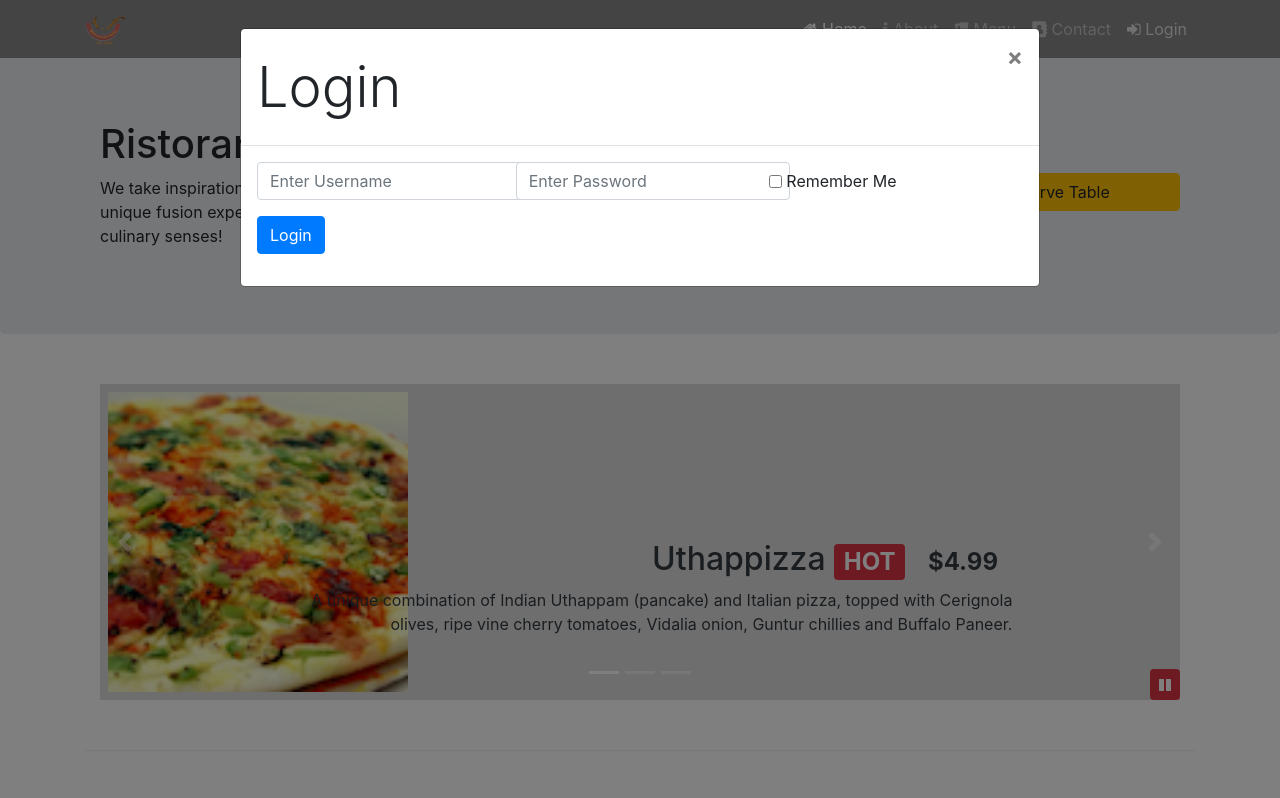
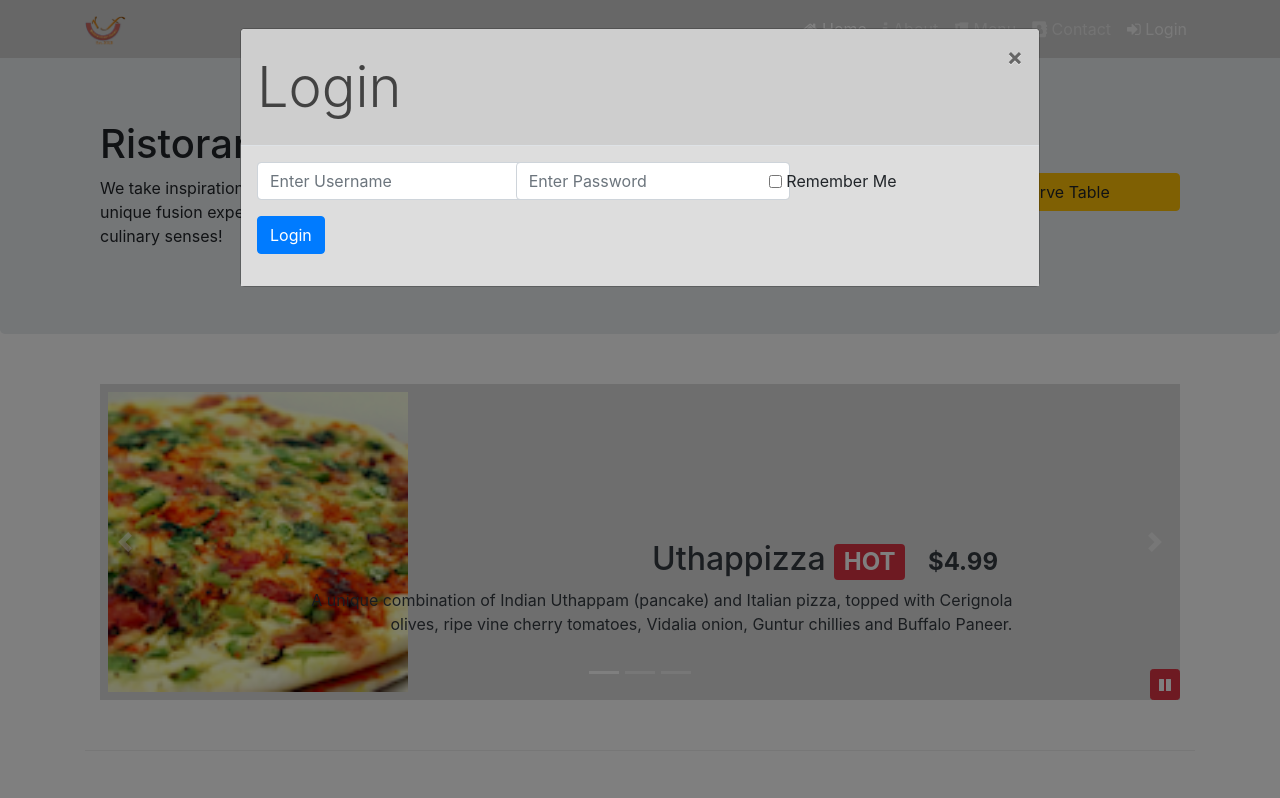
Before and after one commit to jaY-S-99/bootstrap, a website: page index.html in a window 1280 px wide. Both pictures are taken after a click on the link "Login". Shown: the top 798 px of the page. Drawn offline with nearby package versions, Linux system fonts and the light colour scheme.

Commit message:
Assignment 4 jquery,sass

```diff
--- a/css/styles.scss
+++ b/css/styles.scss
@@ -1,5 +1,7 @@
 $lgt-gray: #ddd;
-$background-dark: #888888;
+$background-dark: #cecece;
+$modal-header-color: $background-dark;
+$modal-body-color: $lgt-gray;
 
 // Height vars
 $carousel-item-height: 300px;
@@ -8,6 +10,16 @@ $carousel-item-height: 300px;
 @mixin zero-margin($pad-up-dwn,$pad-lf-rt){
     margin: 0px auto;
     padding: $pad-up-dwn $pad-lf-rt;
+}
+
+.modal-header{
+	background-color: $modal-header-color;
+	.modal-title{
+		color: rgb(66, 66, 66);
+	}
+}
+.modal-body{
+	background-color: $modal-body-color;
 }
 
 .row-header{
--- a/index.html
+++ b/index.html
@@ -27,7 +27,7 @@
                     <li class="nav-item"><a class="nav-link" href="./aboutus.html"><span class="fa fa-info"></span> About</a></li>
                     <li class="nav-item"><a class="nav-link" href="#"><span class="fa fa-beer"></span> Menu</a></li>
                     <li class="nav-item"><a class="nav-link" href="./contactus.html"><span class="fa fa-address-book"></span> Contact</a></li>
-                    <li class="nav-item"><a class="nav-link" href="#" data-toggle="modal" data-target="#loginModal"><span class="fa fa-sign-in"></span> Login</a></li>
+                    <li class="nav-item"><a class="nav-link" href="#" id="loginLink"><span class="fa fa-sign-in"></span> Login</a></li>
                 </ul>
             </div>
         </div>
@@ -163,7 +163,7 @@
                     <img src="img/logo.png" alt="The logo for Ristorante Con Fusion" class="image-fluid">
                 </div>
                 <div class="col-12 col-md-3 align-self-center">
-                    <a href="#tableReservation" role="button" class="btn btn-block btn-warning" data-toggle="modal" data-target="#formReservationModal">Reserve Table</a>
+                    <a role="button" class="btn btn-block btn-warning id" id="tableReservationButton">Reserve Table</a>
                 </div>
             </div>
         </div>
@@ -334,6 +334,12 @@
                 $('#carousel-button span').toggleClass('fa-pause');
                 $('#carousel-button span').toggleClass('fa-play');
             });
+            $('#loginLink').click(function(){
+                $('#loginModal').modal('show');
+            });
+            $('#tableReservationButton').click(function () {
+                $('#formReservationModal').modal('show');
+            });
         })
     </script>
 </body>
```
Also changed, not shown: css/styles.css.
